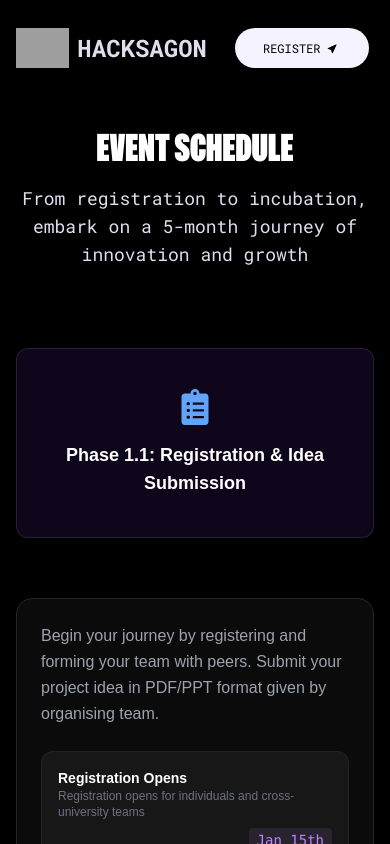
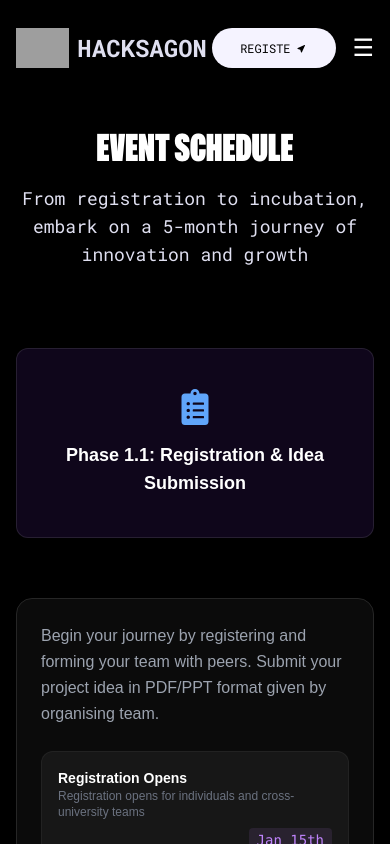
Before and after one commit to singhsrijan46/hacksagon2026, a React (Vite) app: page /schedule in a window 390 px wide. Shown: the top 844 px of the page. Built offline with nearby package versions, Linux system fonts and the light colour scheme; grey boxes are pictures that could not be loaded; a web font is replaced by a local one.

Commit message:
Add mobile menu with hamburger toggle to Navbar
Introduced a mobile-friendly menu overlay in the Navbar component, including a hamburger button for toggling the menu.

```diff
--- a/src/components/Navbar.jsx
+++ b/src/components/Navbar.jsx
@@ -14,6 +14,7 @@ const NavBar = () => {
   const { y: currentScrollY } = useWindowScroll();
   const [isNavVisible, setIsNavVisible] = useState(true);
   const [lastScrollY, setLastScrollY] = useState(0);
+  const [isMobileMenuOpen, setIsMobileMenuOpen] = useState(false);
 
   const navigate = useNavigate();
   const location = useLocation();
@@ -142,8 +143,42 @@ const NavBar = () => {
                 </div>
               </div>
             </div>
+
+            {/* Mobile Hamburger Button */}
+            <button
+              className="ml-4 md:hidden text-white focus:outline-none"
+              onClick={() => setIsMobileMenuOpen(!isMobileMenuOpen)}
+            >
+              {isMobileMenuOpen ? (
+                <span className="text-2xl">✕</span> // Close icon
+              ) : (
+                <span className="text-2xl">☰</span> // Hamburger icon
+              )}
+            </button>
           </div>
         </nav>
+
+        {/* Mobile Menu Overlay */}
+        <div
+          className={`fixed inset-0 z-40 bg-[#1a0b2e] pt-24 px-6 md:hidden transition-transform duration-300 ease-in-out ${isMobileMenuOpen ? 'translate-x-0' : 'translate-x-full'
+            }`}
+        >
+          <div className="flex flex-col gap-6">
+            {[...navItems, ...moreItems].map((item, index) => (
+              <a
+                key={index}
+                href={`#${item.toLowerCase()}`}
+                className="text-2xl font-general font-medium text-white hover:text-blue-50 transition-colors"
+                onClick={(e) => {
+                  handleNavClick(e, item);
+                  setIsMobileMenuOpen(false);
+                }}
+              >
+                {item}
+              </a>
+            ))}
+          </div>
+        </div>
       </header>
     </div>
   );
```
